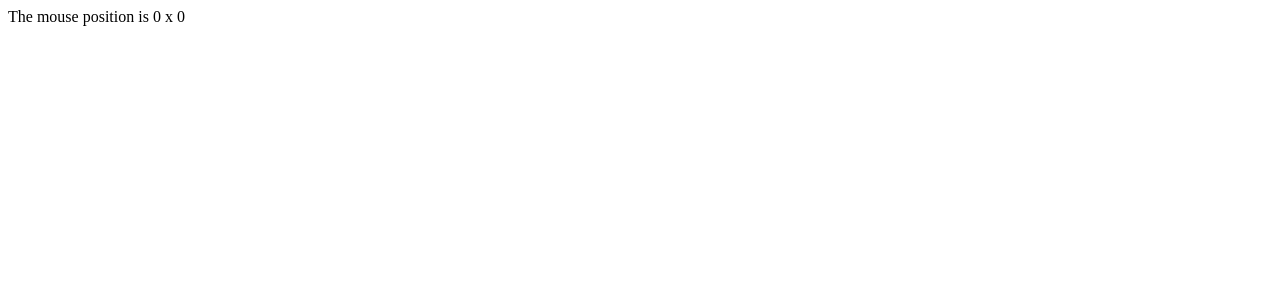
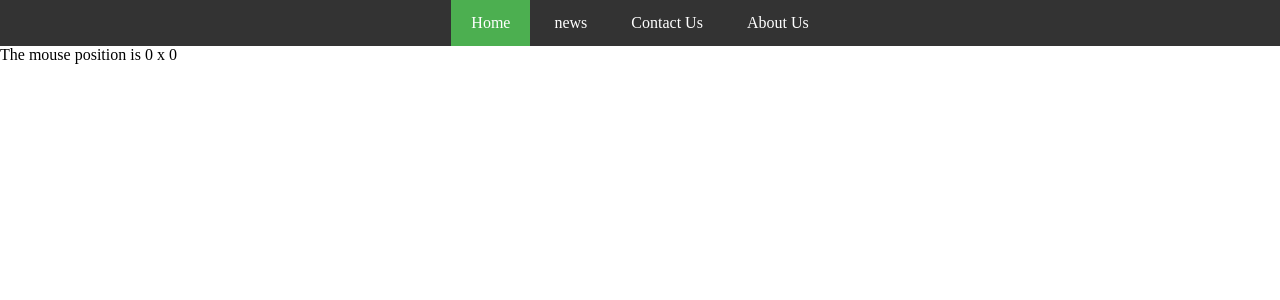
Before and after one commit to helloyork/test, a SvelteKit app: page / in a window 1280 px wide. Shown: the top 300 px of the page. Built offline with nearby package versions, Linux system fonts and the light colour scheme.

Commit message:
magicConch107

```diff
--- a/src/app.html
+++ b/src/app.html
@@ -1,12 +1,23 @@
 <!DOCTYPE html>
 <html lang="en">
+
+<style type="text/css">
+	html,
+	body {
+		margin: 0;
+		padding: 0;
+	}
+</style>
+
 <head>
 	<meta charset="utf-8" />
 	<link rel="icon" href="%sveltekit.assets%/favicon.png" />
 	<meta name="viewport" content="width=device-width" />
 	%sveltekit.head%
 </head>
+
 <body>
 	<div style="display: contents">%sveltekit.body%</div>
 </body>
+
 </html>
--- a/src/routes/+layout.svelte
+++ b/src/routes/+layout.svelte
@@ -1,2 +1,35 @@
+<dev style="text-align:center;"><ul id="header">
+	<li id="header-element"><a class="active" href="#home">Home</a></li>
+	<li id="header-element"><a href="#news">news</a></li>
+	<li id="header-element"><a href="#contact">Contact Us</a></li>
+	<li id="header-element"><a href="#about">About Us</a></li>
+</ul></dev>
+<slot />
 
-<slot/>
+<style>
+	#header {
+		list-style-type: none;
+		margin: 0;
+		padding: 0;
+		overflow: hidden;
+		background-color: #333;
+        width: 100vw;
+        float: center;
+	}
+	#header-element {
+        display:inline-block;
+	}
+	#header-element a {
+		display: block;
+		color: white;
+		text-align: center;
+		padding: 14px 20px;
+		text-decoration: none;
+	}
+	#header-element a:hover:not(.active) {
+		background-color: #111;
+	}
+	.active {
+		background-color: #4caf50;
+	}
+</style>
```
Lines whose indentation alone changed are shown as unchanged.
